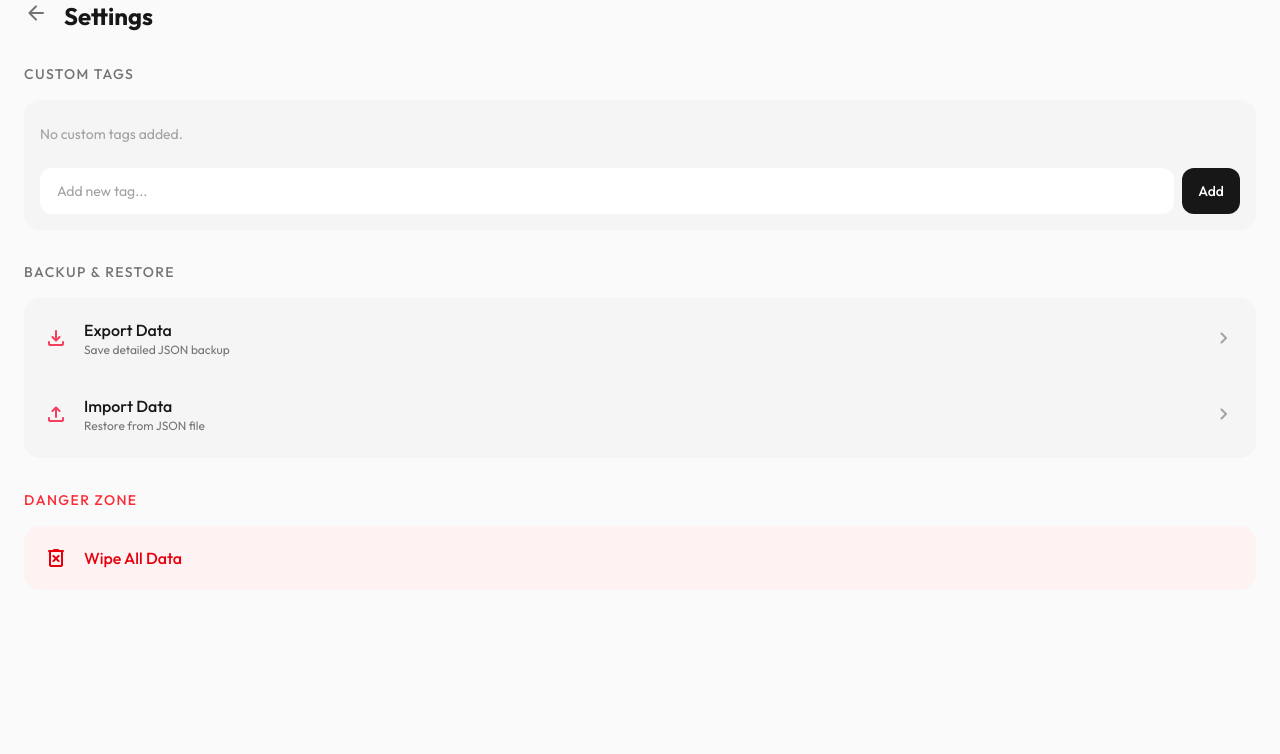
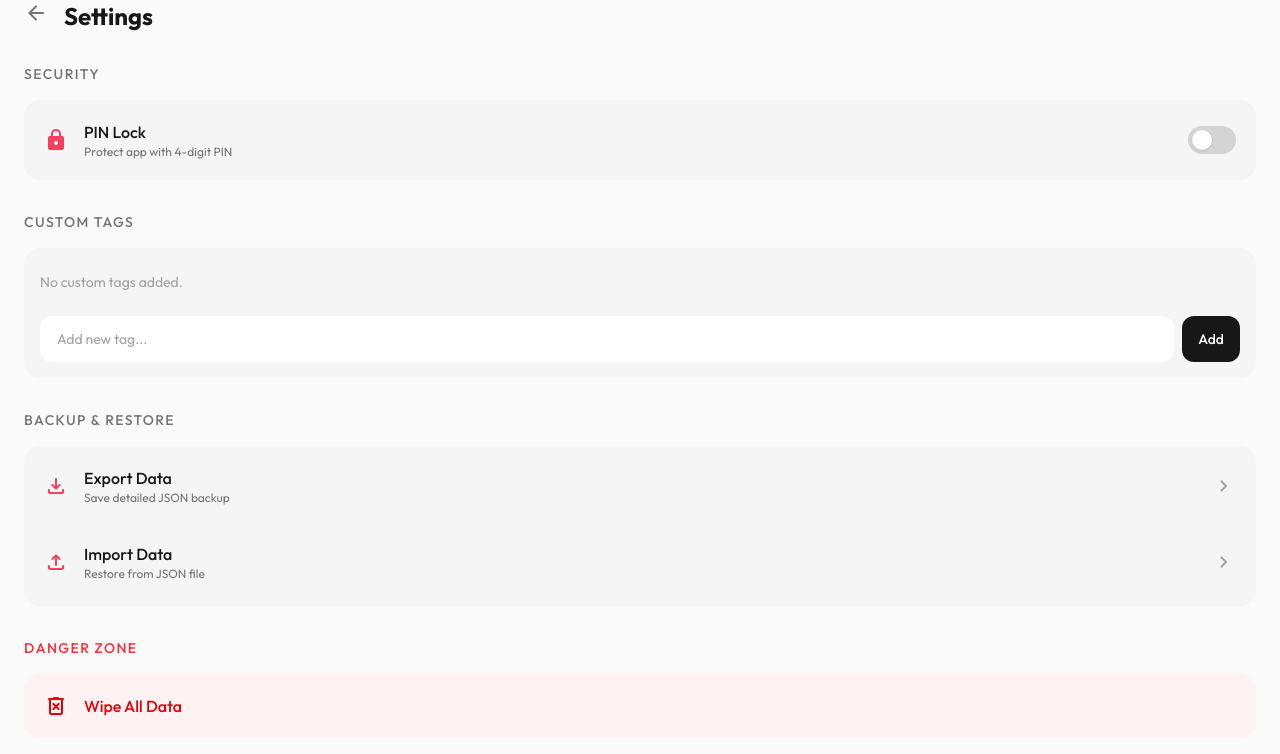
Before and after one commit to leechee-cmd/loveLog, a Vue app: page /settings in a window 1280 px wide. Shown: the top 754 px of the page. Built offline with nearby package versions, Linux system fonts and the light colour scheme.

Commit message:
feat: 增加pin功能

```diff
--- a/src/App.vue
+++ b/src/App.vue
@@ -1,10 +1,27 @@
 <script setup lang="ts">
 import { RouterView } from 'vue-router';
+import { onMounted } from 'vue';
+import { useSettingsStore } from './stores/settingsStore';
+import PinLock from './components/business/PinLock.vue';
+
+const settingsStore = useSettingsStore();
+
+onMounted(() => {
+  // 检查锁定状态
+  settingsStore.checkLockStatus();
+});
 </script>
 
 <template>
   <div class="bg-surface-light dark:bg-surface-dark h-screen overflow-hidden flex flex-col text-neutral-900 dark:text-neutral-100 transition-colors duration-300">
-    <!-- Main Content Area -->
+    <!-- PIN 锁屏 -->
+    <PinLock
+      v-if="settingsStore.settings.security.pinEnabled && !settingsStore.isUnlocked"
+      mode="unlock"
+      @success="() => {}"
+    />
+
+    <!-- 主内容区域 -->
     <RouterView v-slot="{ Component }">
       <transition name="fade" mode="out-in">
         <component :is="Component" />
--- /dev/null
+++ b/src/components/business/PinLock.vue
@@ -0,0 +1,168 @@
+<script setup lang="ts">
+import { ref, computed, watch } from 'vue';
+import { useSettingsStore } from '../../stores/settingsStore';
+
+const props = defineProps<{
+  mode: 'unlock' | 'setup' | 'confirm'
+}>();
+
+const emit = defineEmits<{
+  (e: 'success'): void
+  (e: 'cancel'): void
+}>();
+
+const settingsStore = useSettingsStore();
+
+const pin = ref('');
+const confirmPin = ref('');
+const error = ref('');
+const step = ref<'enter' | 'confirm'>('enter');
+
+// 根据模式显示不同标题
+const title = computed(() => {
+  if (props.mode === 'unlock') return 'Enter PIN';
+  if (props.mode === 'setup') {
+    return step.value === 'enter' ? 'Create PIN' : 'Confirm PIN';
+  }
+  return 'Enter PIN';
+});
+
+const subtitle = computed(() => {
+  if (props.mode === 'unlock') return 'Enter your 4-digit PIN to unlock';
+  if (props.mode === 'setup') {
+    return step.value === 'enter' ? 'Create a 4-digit PIN' : 'Enter the same PIN again';
+  }
+  return '';
+});
+
+// 当前输入的 PIN
+const currentPin = computed(() => {
+  return step.value === 'confirm' ? confirmPin.value : pin.value;
+});
+
+// 数字键盘
+const keys = ['1', '2', '3', '4', '5', '6', '7', '8', '9', '', '0', 'del'];
+
+function handleKey(key: string) {
+  error.value = '';
+
+  if (key === 'del') {
+    if (step.value === 'confirm') {
+      confirmPin.value = confirmPin.value.slice(0, -1);
+    } else {
+      pin.value = pin.value.slice(0, -1);
+    }
+    return;
+  }
+
+  if (key === '') return;
+
+  if (step.value === 'confirm') {
+    if (confirmPin.value.length < 4) {
+      confirmPin.value += key;
+    }
+  } else {
+    if (pin.value.length < 4) {
+      pin.value += key;
+    }
+  }
+}
+
+// 监听 PIN 输入完成
+watch(() => pin.value.length, (len) => {
+  if (len === 4) {
+    if (props.mode === 'unlock') {
+      // 验证 PIN
+      if (settingsStore.verifyPin(pin.value)) {
+        emit('success');
+      } else {
+        error.value = 'Incorrect PIN';
+        pin.value = '';
+        // 触发震动反馈
+        if (navigator.vibrate) navigator.vibrate(200);
+      }
+    } else if (props.mode === 'setup') {
+      // 进入确认步骤
+      step.value = 'confirm';
+    }
+  }
+});
+
+watch(() => confirmPin.value.length, (len) => {
+  if (len === 4 && step.value === 'confirm') {
+    if (confirmPin.value === pin.value) {
+      // PIN 匹配，设置成功
+      settingsStore.setPin(pin.value);
+      emit('success');
+    } else {
+      error.value = 'PINs do not match';
+      confirmPin.value = '';
+      if (navigator.vibrate) navigator.vibrate(200);
+    }
+  }
+});
+</script>
+
+<template>
+  <div class="fixed inset-0 bg-surface-light dark:bg-surface-dark z-50 flex flex-col items-center justify-center safe-top safe-bottom">
+    <!-- 标题区域 -->
+    <div class="text-center mb-12">
+      <div class="w-16 h-16 rounded-full bg-primary/10 flex items-center justify-center mx-auto mb-6">
+        <span class="material-symbols-rounded text-3xl text-primary" style="font-variation-settings: 'FILL' 1;">lock</span>
+      </div>
+      <h1 class="text-2xl font-bold mb-2">{{ title }}</h1>
+      <p class="text-neutral-500 text-sm">{{ subtitle }}</p>
+    </div>
+
+    <!-- PIN 显示点 -->
+    <div class="flex gap-4 mb-8">
+      <div
+        v-for="i in 4"
+        :key="i"
+        class="w-4 h-4 rounded-full transition-all duration-200"
+        :class="currentPin.length >= i ? 'bg-primary scale-110' : 'bg-neutral-300 dark:bg-neutral-600'"
+      ></div>
+    </div>
+
+    <!-- 错误提示 -->
+    <div class="h-6 mb-4">
+      <p v-if="error" class="text-red-500 text-sm animate-shake">{{ error }}</p>
+    </div>
+
+    <!-- 数字键盘 -->
+    <div class="grid grid-cols-3 gap-4 max-w-xs">
+      <button
+        v-for="key in keys"
+        :key="key"
+        @click="handleKey(key)"
+        class="w-20 h-20 rounded-full text-2xl font-medium transition-all duration-150 active:scale-95 flex items-center justify-center select-none"
+        :class="key === '' ? 'bg-transparent cursor-default' : 'bg-surface-variant dark:bg-surface-variant-dark hover:bg-neutral-200 dark:hover:bg-neutral-700'"
+        :disabled="key === ''"
+      >
+        <span v-if="key === 'del'" class="material-symbols-rounded text-xl text-neutral-500">backspace</span>
+        <span v-else>{{ key }}</span>
+      </button>
+    </div>
+
+    <!-- 取消按钮 (仅设置模式) -->
+    <button
+      v-if="mode === 'setup'"
+      @click="emit('cancel')"
+      class="mt-8 text-neutral-500 hover:text-neutral-700 dark:hover:text-neutral-300 text-sm font-medium"
+    >
+      Cancel
+    </button>
+  </div>
+</template>
+
+<style scoped>
+@keyframes shake {
+  0%, 100% { transform: translateX(0); }
+  25% { transform: translateX(-8px); }
+  75% { transform: translateX(8px); }
+}
+
+.animate-shake {
+  animation: shake 0.3s ease-in-out;
+}
+</style>
--- a/src/stores/settingsStore.ts
+++ b/src/stores/settingsStore.ts
@@ -1,5 +1,6 @@
 import { defineStore } from 'pinia';
 import { useStorage } from '@vueuse/core';
+import { ref } from 'vue';
 
 export interface AppSettings {
   theme: 'system' | 'light' | 'dark';
@@ -10,8 +11,19 @@ export interface AppSettings {
   customTags: string[];
 }
 
+// 简单哈希函数 (生产环境可用更安全的算法)
+function hashPin(pin: string): string {
+  let hash = 0;
+  for (let i = 0; i < pin.length; i++) {
+    const char = pin.charCodeAt(i);
+    hash = ((hash << 5) - hash) + char;
+    hash = hash & hash;
+  }
+  return hash.toString(16);
+}
+
 export const useSettingsStore = defineStore('settings', () => {
-  // Persist to localStorage
+  // 持久化设置
   const settings = useStorage<AppSettings>('lovelog-settings', {
     theme: 'system',
     security: {
@@ -21,6 +33,10 @@ export const useSettingsStore = defineStore('settings', () => {
     customTags: []
   });
 
+  // 应用解锁状态 (非持久化，每次启动都需重新验证)
+  const isUnlocked = ref(false);
+
+  // 标签管理
   function addTag(tag: string) {
     if (!tag) return;
     if (!settings.value.customTags.includes(tag)) {
@@ -32,9 +48,49 @@ export const useSettingsStore = defineStore('settings', () => {
     settings.value.customTags = settings.value.customTags.filter(t => t !== tag);
   }
 
+  // PIN 锁管理
+  function setPin(pin: string) {
+    if (pin.length !== 4) return false;
+    settings.value.security.pinHash = hashPin(pin);
+    settings.value.security.pinEnabled = true;
+    isUnlocked.value = true; // 设置 PIN 后自动解锁
+    return true;
+  }
+
+  function verifyPin(pin: string): boolean {
+    if (!settings.value.security.pinEnabled) {
+      isUnlocked.value = true;
+      return true;
+    }
+    const valid = hashPin(pin) === settings.value.security.pinHash;
+    if (valid) {
+      isUnlocked.value = true;
+    }
+    return valid;
+  }
+
+  function clearPin() {
+    settings.value.security.pinEnabled = false;
+    settings.value.security.pinHash = '';
+    isUnlocked.value = true;
+  }
+
+  // 检查是否需要显示锁屏
+  function checkLockStatus() {
+    if (!settings.value.security.pinEnabled) {
+      isUnlocked.value = true;
+    }
+    // 如果启用了 PIN 且未解锁，保持锁定状态
+  }
+
   return {
     settings,
+    isUnlocked,
     addTag,
-    removeTag
+    removeTag,
+    setPin,
+    verifyPin,
+    clearPin,
+    checkLockStatus
   };
 });
--- a/src/views/SettingsView.vue
+++ b/src/views/SettingsView.vue
@@ -2,11 +2,13 @@
 import { ref } from 'vue';
 import { useLogStore } from '../stores/logStore';
 import { useSettingsStore } from '../stores/settingsStore';
+import PinLock from '../components/business/PinLock.vue';
 
 const logStore = useLogStore();
 const settingsStore = useSettingsStore();
 const fileInput = ref<HTMLInputElement | null>(null);
 const newTagInput = ref('');
+const showPinSetup = ref(false);
 
 const handleAddTag = () => {
   const tag = newTagInput.value.trim();
@@ -20,6 +22,27 @@ const handleRemoveTag = (tag: string) => {
   if (confirm(`Remove tag "${tag}"?`)) {
     settingsStore.removeTag(tag);
   }
+};
+
+// PIN 相关
+const handleTogglePin = () => {
+  if (settingsStore.settings.security.pinEnabled) {
+    // 关闭 PIN
+    if (confirm('Disable PIN lock?')) {
+      settingsStore.clearPin();
+    }
+  } else {
+    // 开启 PIN，显示设置界面
+    showPinSetup.value = true;
+  }
+};
+
+const handlePinSetupSuccess = () => {
+  showPinSetup.value = false;
+};
+
+const handlePinSetupCancel = () => {
+  showPinSetup.value = false;
 };
 
 const handleExport = async () => {
@@ -62,6 +85,14 @@ const handleClear = async () => {
 </script>
 
 <template>
+  <!-- PIN Setup Overlay -->
+  <PinLock
+    v-if="showPinSetup"
+    mode="setup"
+    @success="handlePinSetupSuccess"
+    @cancel="handlePinSetupCancel"
+  />
+
   <div class="h-full flex flex-col py-6 safe-top safe-bottom bg-surface-light dark:bg-surface-dark overflow-hidden">
     <!-- Header -->
     <header class="px-6 mb-8 flex items-center gap-4 flex-none">
@@ -72,6 +103,31 @@ const handleClear = async () => {
     </header>
 
     <main class="flex-1 px-6 space-y-8 animate-fade-in overflow-y-auto no-scrollbar pb-10">
+
+      <!-- Security Section -->
+      <section>
+        <h2 class="text-sm font-medium text-neutral-500 uppercase tracking-widest mb-4">Security</h2>
+        <div class="bg-surface-variant dark:bg-surface-variant-dark rounded-2xl p-1">
+          <button @click="handleTogglePin" class="w-full p-4 flex items-center justify-between hover:bg-black/5 dark:hover:bg-white/5 rounded-xl transition-colors text-left">
+            <div class="flex items-center gap-4">
+              <span class="material-symbols-rounded text-primary text-xl" style="font-variation-settings: 'FILL' 1;">lock</span>
+              <div>
+                <div class="font-medium">PIN Lock</div>
+                <div class="text-xs text-neutral-500">{{ settingsStore.settings.security.pinEnabled ? 'Enabled' : 'Protect app with 4-digit PIN' }}</div>
+              </div>
+            </div>
+            <div
+              class="w-12 h-7 rounded-full transition-all duration-200 flex items-center px-1"
+              :class="settingsStore.settings.security.pinEnabled ? 'bg-primary' : 'bg-neutral-300 dark:bg-neutral-600'"
+            >
+              <div
+                class="w-5 h-5 rounded-full bg-white shadow-sm transition-transform duration-200"
+                :class="settingsStore.settings.security.pinEnabled ? 'translate-x-5' : 'translate-x-0'"
+              ></div>
+            </div>
+          </button>
+        </div>
+      </section>
 
       <!-- Custom Tags Section -->
       <section>
```
